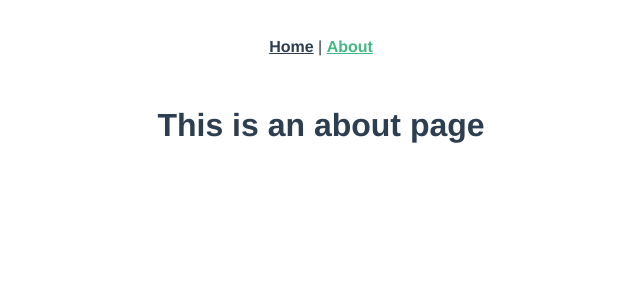
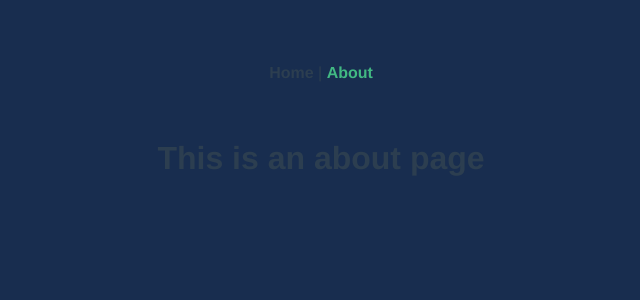
Before and after one commit to hajnikdev/trulo, a Vue app in the folder composition-api-trulo/: page /about in a window 1280 px wide. Shown: the top 300 px of the page, without its empty margins (319-959 px from the left). Built offline with nearby package versions, Linux system fonts and the light colour scheme.

Commit message:
Added global styles

```diff
--- /dev/null
+++ b/composition-api-trulo/src/assets/css/app.css
@@ -0,0 +1,215 @@
+@font-face {
+  font-family: Lato;
+  font-style: normal;
+  font-weight: 300;
+  src: local('Lato Light'), local('Lato-Light'),
+    url(https://fonts.gstatic.com/s/lato/v14/S6u9w4BMUTPHh7USSwaPGQ3q5d0N7w.woff2) format('woff2');
+  unicode-range: U+0100-024F, U+0259, U+1E00-1EFF, U+2020, U+20A0-20AB, U+20AD-20CF, U+2113, U+2C60-2C7F, U+A720-A7FF;
+}
+@font-face {
+  font-family: Lato;
+  font-style: normal;
+  font-weight: 300;
+  src: local('Lato Light'), local('Lato-Light'), url(https://fonts.gstatic.com/s/lato/v14/S6u9w4BMUTPHh7USSwiPGQ3q5d0.woff2) format('woff2');
+  unicode-range: U+0000-00FF, U+0131, U+0152-0153, U+02BB-02BC, U+02C6, U+02DA, U+02DC, U+2000-206F, U+2074, U+20AC, U+2122, U+2191, U+2193,
+    U+2212, U+2215, U+FEFF, U+FFFD;
+}
+@font-face {
+  font-family: Lato;
+  font-style: normal;
+  font-weight: 400;
+  src: local('Lato Regular'), local('Lato-Regular'),
+    url(https://fonts.gstatic.com/s/lato/v14/S6uyw4BMUTPHjxAwXiWtFCfQ7A.woff2) format('woff2');
+  unicode-range: U+0100-024F, U+0259, U+1E00-1EFF, U+2020, U+20A0-20AB, U+20AD-20CF, U+2113, U+2C60-2C7F, U+A720-A7FF;
+}
+@font-face {
+  font-family: Lato;
+  font-style: normal;
+  font-weight: 400;
+  src: local('Lato Regular'), local('Lato-Regular'), url(https://fonts.gstatic.com/s/lato/v14/S6uyw4BMUTPHjx4wXiWtFCc.woff2) format('woff2');
+  unicode-range: U+0000-00FF, U+0131, U+0152-0153, U+02BB-02BC, U+02C6, U+02DA, U+02DC, U+2000-206F, U+2074, U+20AC, U+2122, U+2191, U+2193,
+    U+2212, U+2215, U+FEFF, U+FFFD;
+}
+@font-face {
+  font-family: Lato;
+  font-style: normal;
+  font-weight: 700;
+  src: local('Lato Bold'), local('Lato-Bold'),
+    url(https://fonts.gstatic.com/s/lato/v14/S6u9w4BMUTPHh6UVSwaPGQ3q5d0N7w.woff2) format('woff2');
+  unicode-range: U+0100-024F, U+0259, U+1E00-1EFF, U+2020, U+20A0-20AB, U+20AD-20CF, U+2113, U+2C60-2C7F, U+A720-A7FF;
+}
+@font-face {
+  font-family: Lato;
+  font-style: normal;
+  font-weight: 700;
+  src: local('Lato Bold'), local('Lato-Bold'), url(https://fonts.gstatic.com/s/lato/v14/S6u9w4BMUTPHh6UVSwiPGQ3q5d0.woff2) format('woff2');
+  unicode-range: U+0000-00FF, U+0131, U+0152-0153, U+02BB-02BC, U+02C6, U+02DA, U+02DC, U+2000-206F, U+2074, U+20AC, U+2122, U+2191, U+2193,
+    U+2212, U+2215, U+FEFF, U+FFFD;
+}
+html {
+  box-sizing: border-box;
+}
+*,
+:after,
+:before {
+  box-sizing: inherit;
+}
+::-moz-selection {
+  background-color: #000;
+  color: #fff;
+}
+::-o-selection {
+  background-color: #000;
+  color: #fff;
+}
+::selection {
+  background-color: #000;
+  color: #fff;
+}
+body {
+  color: #ebebeb;
+  background: #182d4f;
+  font-size: 100%;
+  font-family: Lato, 'Helvetica Neue', Helvetica, Arial, sans-serif;
+  font-weight: 400;
+  text-align: center;
+  margin: 0;
+  padding: 2em 0.5em;
+  height: 100vh;
+  line-height: 1.42857143;
+}
+a {
+  color: #ebebeb;
+  text-decoration: none;
+}
+img {
+  width: 100%;
+  max-width: 100%;
+  vertical-align: middle;
+}
+ul {
+  padding-left: 0;
+  list-style: none;
+  max-width: 22em;
+  margin: 0 auto;
+  display: grid;
+  grid-row-gap: 1.125em;
+}
+ul a,
+ul li {
+  display: inline-block;
+}
+.strong,
+strong {
+  color: #f9c029;
+  font-weight: 400;
+}
+li:nth-child(5n + 1) article {
+  background: #3b9ae1;
+}
+li:nth-child(5n + 2) article {
+  background: #f6be00;
+}
+li:nth-child(5n + 3) article {
+  background: #e64134;
+}
+li:nth-child(5n + 4) article {
+  background: #eb70b1;
+}
+li:nth-child(5n + 5) article {
+  background: #0f1a5f;
+}
+.dude {
+  display: grid;
+  grid-template-columns: 1fr 20fr 1fr;
+  justify-items: start;
+  align-items: center;
+}
+article {
+  color: #fff;
+  font-size: 0.875em;
+  font-weight: 700;
+  background: #9f3fa3;
+  border: 0.25em solid transparent;
+  border-radius: 0.5625em;
+  width: 100%;
+  padding: 0.625em 0.5em;
+  transition: 0.15s border-color ease-in-out, 0.15s opacity ease-in-out;
+}
+article strong {
+  color: #fff;
+  font-weight: 300;
+}
+article span {
+  font-weight: 400;
+  opacity: 0.75;
+  display: block;
+}
+.faded {
+  opacity: 0.35;
+}
+.gold {
+  border-color: #ff0;
+}
+.preview {
+  font-weight: 300;
+  font-size: 0.8125em;
+  opacity: 0.5;
+}
+.ctrl {
+  color: #fff;
+  font-size: 0.75em;
+  font-weight: 700;
+  font-family: inherit;
+  cursor: pointer;
+  text-decoration: none;
+  width: 4.25em;
+  padding: 0.75em 1.5em 0.75em 0;
+  text-align: right;
+}
+input.ctrl {
+  border: none;
+  background-color: transparent;
+  padding-left: 1.5em;
+  padding-right: 0;
+  text-align: left;
+}
+.add-new {
+  max-width: 18.75em;
+  margin: 2em auto 3em;
+}
+.add-new input {
+  color: #fff;
+  font-size: 0.875em;
+  background: 0 0;
+  border: none;
+  border-bottom: 0.125em solid rgba(255, 255, 255, 0.9);
+  display: block;
+  margin: 0 auto 0.5em;
+  text-align: center;
+}
+.add-new input:focus {
+  outline: 0;
+}
+.add-new input:first-child {
+  font-weight: 700;
+  max-width: 100%;
+}
+.add-new input:last-child {
+  font-size: 0.8125em;
+  width: 100%;
+}
+@media (max-width: 480px) {
+  article {
+    font-size: 0.75em;
+  }
+}
+.dude-enter-active,
+.dude-leave-active {
+  transition: all 0.2s;
+}
+.dude-enter,
+.dude-leave-to {
+  opacity: 0;
+  transform: scale(0.75);
+}
```
Also changed, not shown: composition-api-trulo/src/main.js (+7 -4 lines).
